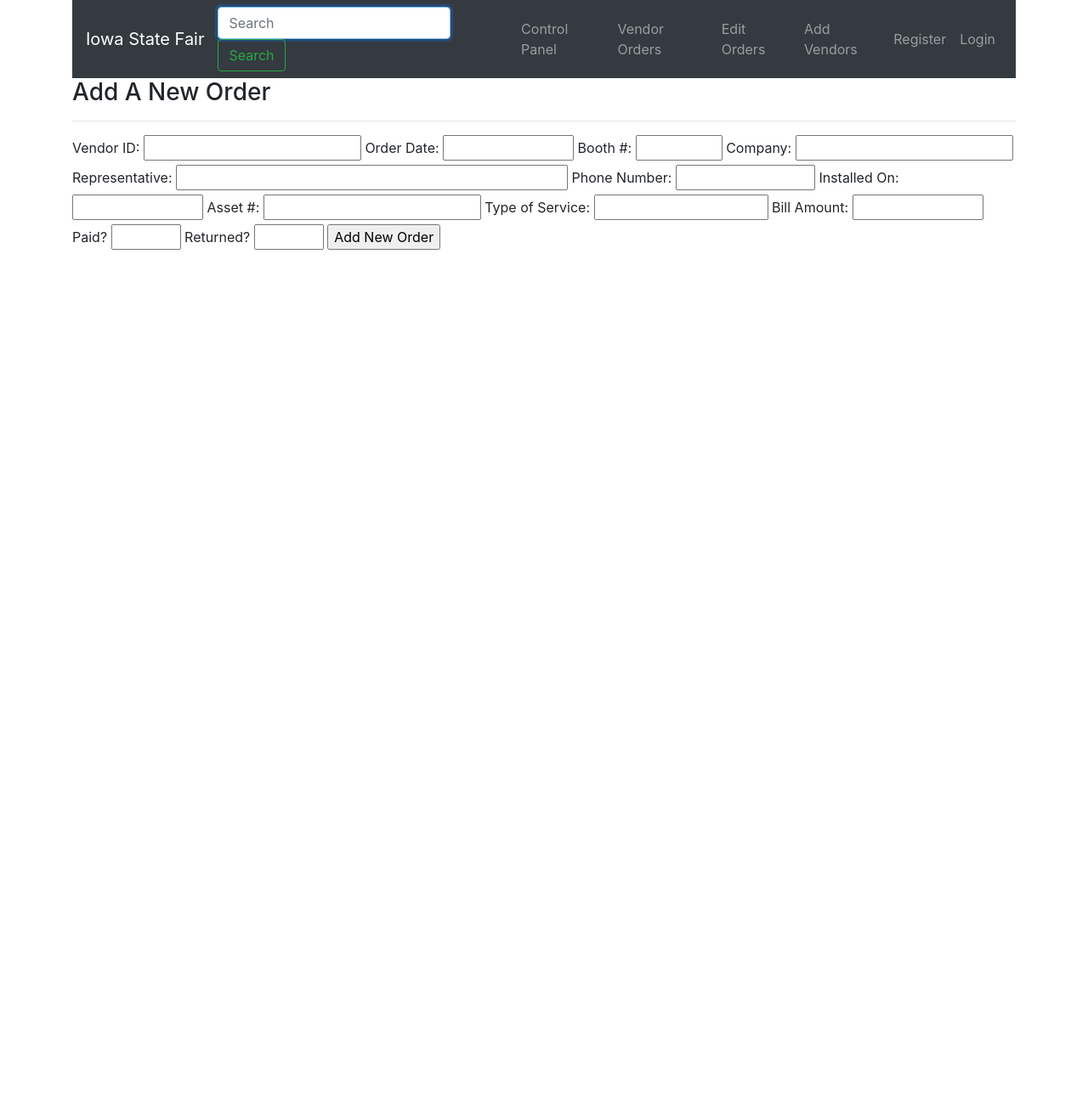
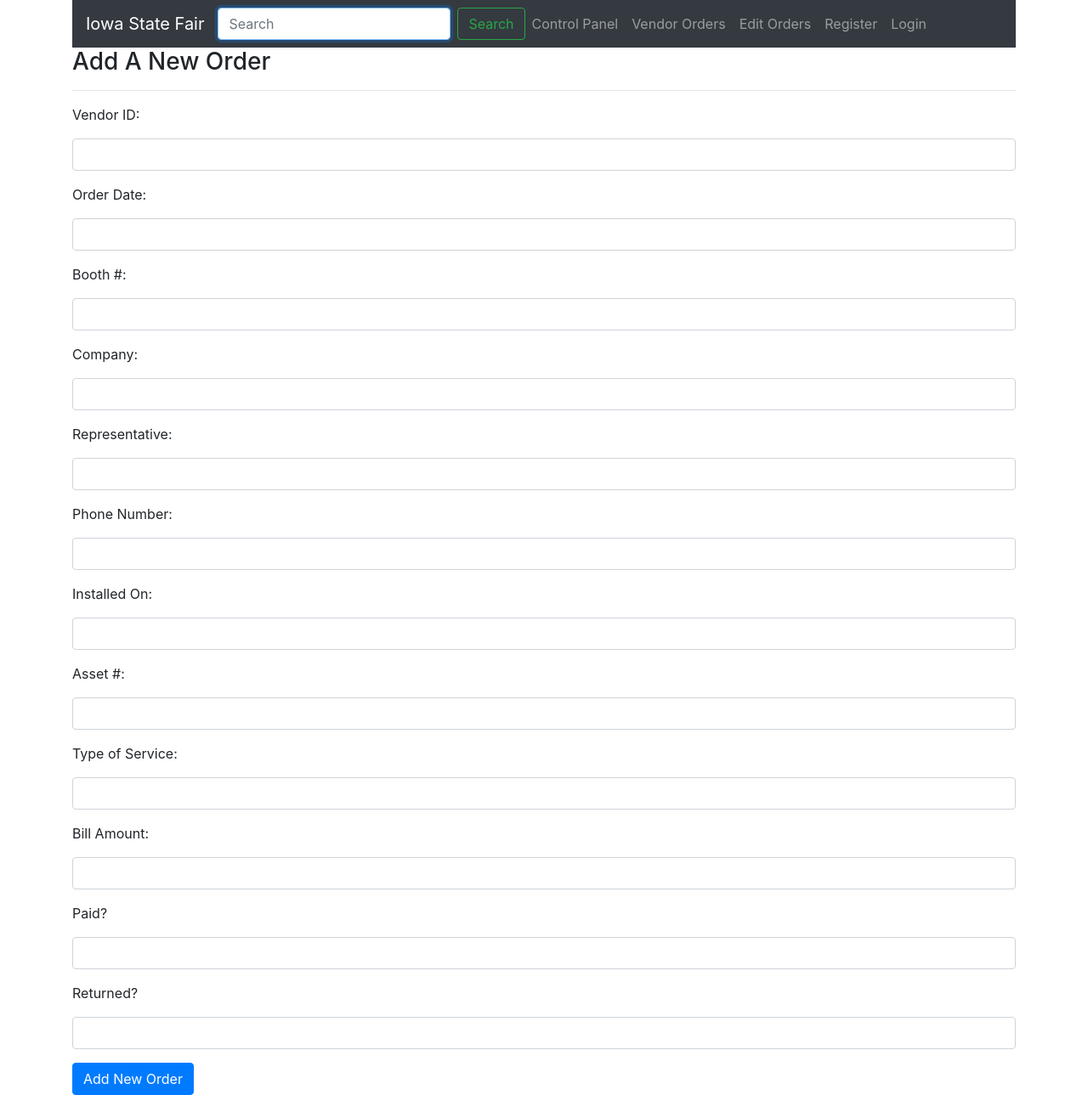
Before and after one commit to kims99/Project, a Flask app: page /add_vendor in a window 1280 px wide. Shown: the whole page at 85% size. Before the commit the page ends 294 px from the top, so only its background shows below. Run offline with Flask 2, Linux system fonts and the light colour scheme; parts of the project's set-up code (start-up, migrations or seed data) failed here and were passed over; some libraries are stand-ins or nearby versions.

Commit message:
Edited add vendor page, edit orders, and base

```diff
--- a/app.py
+++ b/app.py
@@ -259,6 +259,7 @@ def add_vendor():
         vendor = ksouravong_vendors(order_date=form.order_date.data, booth_num=form.booth_num.data, company=form.company.data, rep=form.rep.data, phone_num=form.phone_num.data, installed_date=form.installed_date.data, asset_num=form.asset_num.data, service=form.service.data, amount=form.amount.data, paid=form.paid.data, returned=form.returned.data)
         db.session.add(vendor)
         db.session.commit()
+        flash('Order has been successfully created.', 'success')
         return redirect('/')
 
     return render_template('add_vendor.html', form=form, pageTitle='Add New Order')
--- a/templates/add_vendor.html
+++ b/templates/add_vendor.html
@@ -4,27 +4,113 @@
 
     <h3>Add A New Order</h3>
     <hr />
+    {% from "includes/_formhelpers.html" import render_field %}
+    <form action="" method="POST" id="add_vendor">
+        {{ form.csrf_token }}
 
-    <form method="POST" action="{{ url_for('add_vendor') }}">
+        {% if form %}
 
-        {{ form.csrf_token }}
-        {{ form.vendor_id.label }} {{ form.vendor_id(size=5) }}
-        {{ form.order_date.label }} {{ form.order_date(size=10) }}
-        {{ form.booth_num.label }} {{ form.booth_num(size=5) }}
-        {{ form.company.label }} {{ form.company(size=20) }}
-        {{ form.rep.label }} {{ form.rep(size=40) }}
-        {{ form.phone_num.label }} {{ form.phone_num(size=11) }}
-        {{ form.installed_date.label }} {{ form.installed_date(size=10) }}
-        {{ form.asset_num.label }} {{ form.asset_num(size=5) }}
-        {{ form.service.label }} {{ form.service(size=15) }}
-        {{ form.amount.label }} {{ form.amount(size=10) }}
-        {{ form.paid.label }} {{ form.paid(size=3) }}
-        {{ form.returned.label }} {{ form.returned(size=3) }}
+        <div class="form-group">
+            <label>{{ form.vendor_id.label }}</label>
+            {{ form.vendor_id(class="form-control") }}
+            {% for error in form.vendor_id.errors %}
+            <span style="color: red;">[{{ error }}]</span>
+            {% endfor %}
+        </div>
 
+        <div class="form-group">
+            <label>{{ form.order_date.label }}</label>
+            {{ form.order_date(class="form-control") }}
+            {% for error in form.order_date.errors %}
+            <span style="color: red;">[{{ error }}]</span>
+            {% endfor %}
+        </div>
 
-        <input type="submit" value="Add New Order">
+        <div class="form-group">
+            <label>{{ form.booth_num.label }}</label>
+            {{ form.booth_num(class="form-control") }}
+            {% for error in form.booth_num.errors %}
+            <span style="color: red;">[{{ error }}]</span>
+            {% endfor %}
+        </div>
 
+        <div class="form-group">
+            <label>{{ form.company.label }}</label>
+            {{ form.company(class="form-control") }}
+            {% for error in form.company.errors %}
+            <span style="color: red;">[{{ error }}]</span>
+            {% endfor %}
+        </div>
+
+        <div class="form-group">
+            <label>{{ form.rep.label }}</label>
+            {{ form.rep(class="form-control") }}
+            {% for error in form.rep.errors %}
+            <span style="color: red;">[{{ error }}]</span>
+            {% endfor %}
+        </div>
+
+        <div class="form-group">
+            <label>{{ form.phone_num.label }}</label>
+            {{ form.phone_num(class="form-control") }}
+            {% for error in form.phone_num.errors %}
+            <span style="color: red;">[{{ error }}]</span>
+            {% endfor %}
+        </div>
+
+        <div class="form-group">
+            <label>{{ form.installed_date.label }}</label>
+            {{ form.installed_date(class="form-control") }}
+            {% for error in form.installed_date.errors %}
+            <span style="color: red;">[{{ error }}]</span>
+            {% endfor %}
+        </div>
+
+        <div class="form-group">
+            <label>{{ form.asset_num.label }}</label>
+            {{ form.asset_num(class="form-control") }}
+            {% for error in form.asset_num.errors %}
+            <span style="color: red;">[{{ error }}]</span>
+            {% endfor %}
+        </div>
+
+        <div class="form-group">
+            <label>{{ form.service.label }}</label>
+            {{ form.service(class="form-control") }}
+            {% for error in form.service.errors %}
+            <span style="color: red;">[{{ error }}]</span>
+            {% endfor %}
+        </div>
+
+        <div class="form-group">
+            <label>{{ form.amount.label }}</label>
+            {{ form.amount(class="form-control") }}
+            {% for error in form.amount.errors %}
+            <span style="color: red;">[{{ error }}]</span>
+            {% endfor %}
+        </div>
+
+        <div class="form-group">
+            <label>{{ form.paid.label }}</label>
+            {{ form.paid(class="form-control") }}
+            {% for error in form.paid.errors %}
+            <span style="color: red;">[{{ error }}]</span>
+            {% endfor %}
+        </div>
+
+        <div class="form-group">
+            <label>{{ form.returned.label }}</label>
+            {{ form.returned(class="form-control") }}
+            {% for error in form.returned.errors %}
+            <span style="color: red;">[{{ error }}]</span>
+            {% endfor %}
+        </div>
+
+        {% endif %}
     </form>
+
+    <button type="submit" form="add_vendor" formmethod="POST"
+        formaction="{{ url_for('add_vendor') }}" class="btn btn-primary">Add New Order</button>
 
 </div>
 {% endblock %}
--- a/templates/base.html
+++ b/templates/base.html
@@ -49,13 +49,6 @@
     <div class="collapse navbar-collapse" id="navbarSupportedContent">
       <ul class="navbar-nav mr-auto">
         <li class="nav-item">
-          <a class="nav-link" href="{{ url_for('.add_vendor')}}">Add Vendors</a>
-        </li>
-      </ul>
-
-    <div class="collapse navbar-collapse" id="navbarSupportedContent">
-      <ul class="navbar-nav mr-auto">
-        <li class="nav-item">
           <a class="nav-link" href="{{ url_for('.register')}}">Register</a>
         </li>
       </ul>
--- a/templates/edit_orders.html
+++ b/templates/edit_orders.html
@@ -20,7 +20,9 @@
         <th scope="col">Bill Amount</th>
         <th scope="col">Paid?</th>
         <th scope="col">Returned?</th>
-        <th scope="col">Edit</th>
+        <th><form action="{{ url_for('add_vendor') }}" method="GET">
+          <input type="submit" value="New Order" class="btn btn-primary" />
+      </form></th>
       </tr>
     </thead>
     <tbody>
```
